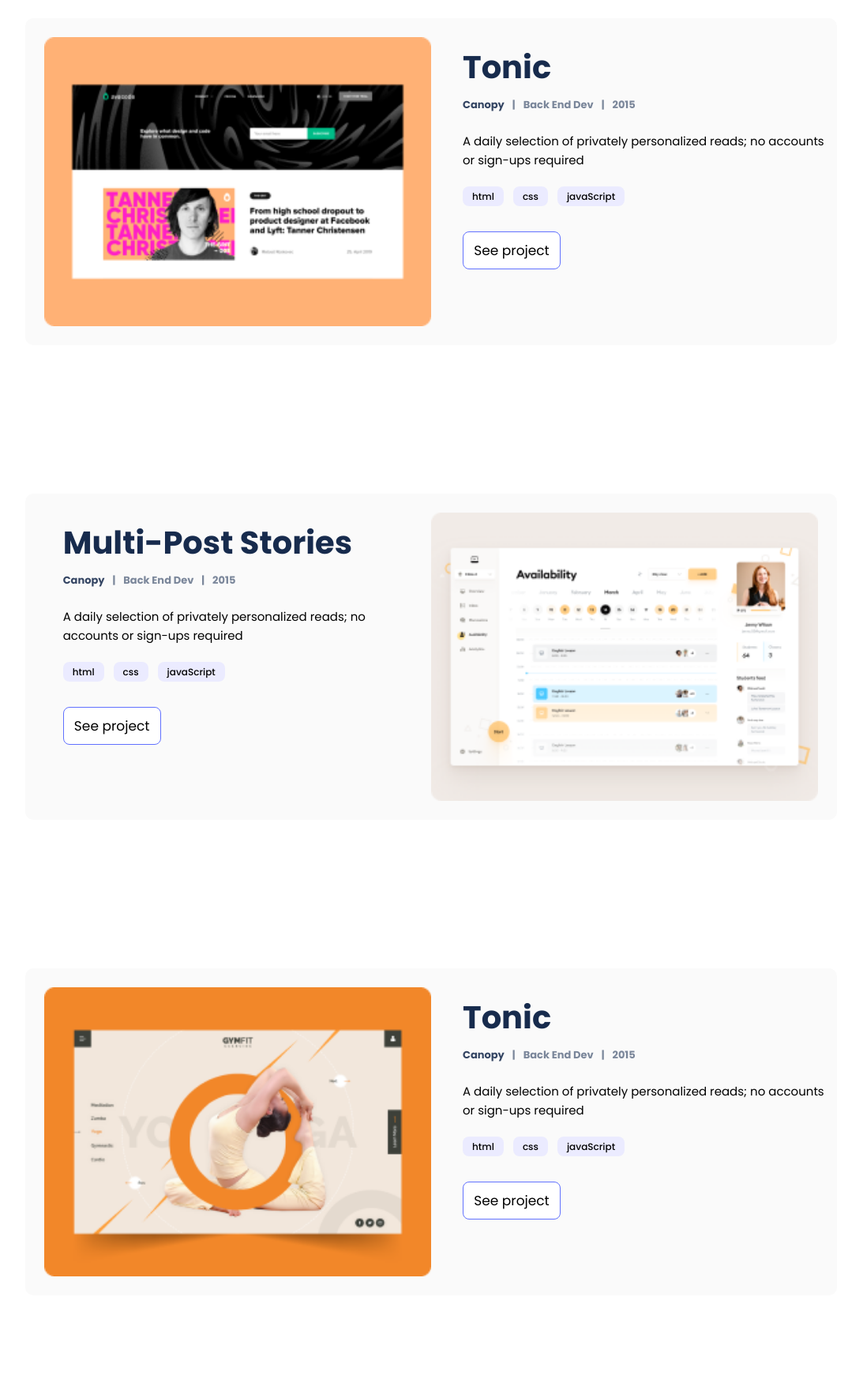
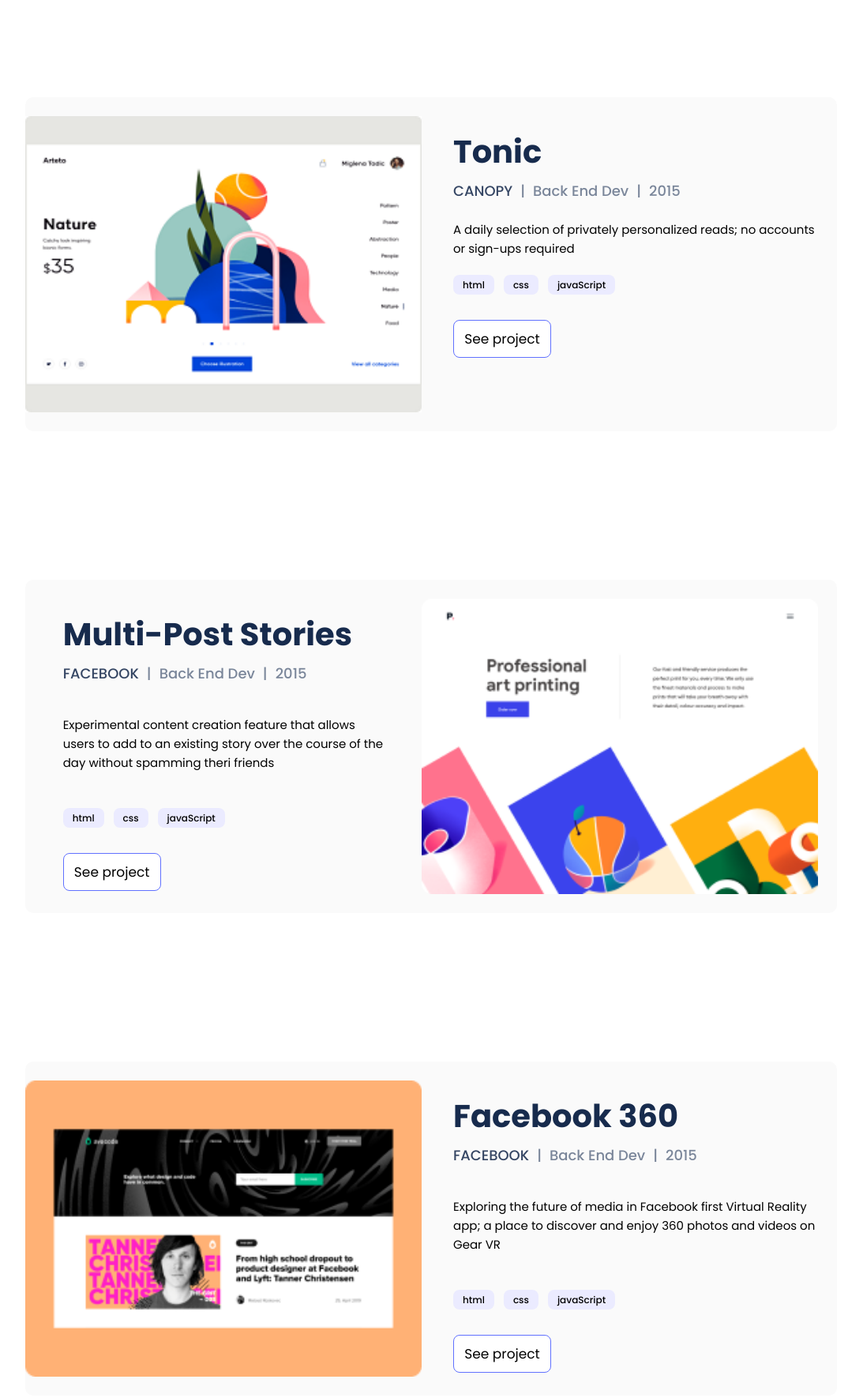
Before and after one commit to vflorin1995/Portfolio, a website: page index.html in a window 1280 px wide. Shown: the part 860-2630 px from the top of the page at 79% size, without its empty margins (94-1168 px from the left). Drawn offline with Linux system fonts and the light colour scheme.

Commit message:
Add desktop images and CSS for them

```diff
--- a/index.html
+++ b/index.html
@@ -37,10 +37,12 @@
     </section>
     <section class="works">
         <div class="projects">
-            <img src="./img/picture1.png" class="project-image" alt="picture1">
-            <div class="img-description zero">
+            <img src="./img/picture1.png" class="project-image hide-pe-mare" alt="picture1">
+            <img src="./img/picture1d.png" class="hide-pe-mic project-image " alt="picture1">
+            <div class="img-description">
                 <ul class="card-details">
-                    <li>Canopy</li>
+                    <li class="hide-pe-mic-lista">CANOPY</li>
+                    <li class="hide-pe-mare-lista">Canopy</li>
                     <li>|</li>
                     <li>Back End Dev</li>
                     <li>|</li>
@@ -57,17 +59,20 @@
             </div>
         </div>
         <div class="projects right">
-            <img src="./img/picture2.png" class="project-image" alt="picture1">
+            <img src="./img/picture2.png" class="project-image hide-pe-mare" alt="picture1">
+            <img src="./img/picture4.png" class="project-image hide-pe-mic" alt="picture1">
             <div class="img-description unu">
                 <ul class="card-details">
-                    <li>Canopy</li>
+                    <li class="hide-pe-mic-lista">FACEBOOK</li>
+                    <li class="hide-pe-mare-lista">Canopy</li>
                     <li>|</li>
                     <li>Back End Dev</li>
                     <li>|</li>
                     <li>2015</li>
                 </ul>
                 <h3 class="card-title">Multi-Post Stories</h3>
-                <p class="card-description">A daily selection of privately personalized reads; no accounts or sign-ups required</p>
+                <p class="card-description hide-pe-mic-lista">Experimental content creation feature that allows users to add to an existing story over the course of the day without spamming theri friends</p>
+                <p class="card-description hide-pe-mare-lista">A daily selection of privately personalized reads; no accounts or sign-ups required</p>
                 <ul class="card-list">
                     <li class="card-tech">html</li>
                     <li class="card-tech">css</li>
@@ -77,17 +82,21 @@
             </div>
         </div>
         <div class="projects">
-            <img src="./img/picture3.png" class="project-image" alt="picture1">
+            <img src="./img/picture3.png" class="project-image hide-pe-mare" alt="picture1">
+            <img src="./img/picture1.png" class="project-image hide-pe-mic" alt="picture1">
             <div class="img-description zero">
                 <ul class="card-details">
-                    <li>Canopy</li>
+                    <li class="hide-pe-mic-lista">FACEBOOK</li>
+                    <li class="hide-pe-mare-lista">Canopy</li>
                     <li>|</li>
                     <li>Back End Dev</li>
                     <li>|</li>
                     <li>2015</li>
                 </ul>
-                <h3 class="card-title">Tonic</h3>
-                <p class="card-description">A daily selection of privately personalized reads; no accounts or sign-ups required</p>
+                <h3 class="card-title hide-pe-mare-lista">Tonic</h3>
+                <h3 class="card-title hide-pe-mic-lista">Facebook 360</h3>
+                <p class="card-description hide-pe-mic-lista">Exploring the future of media in Facebook first Virtual Reality app; a place to discover and enjoy 360 photos and videos on Gear VR</p>
+                <p class="card-description hide-pe-mare-lista">A daily selection of privately personalized reads; no accounts or sign-ups required</p>
                 <ul class="card-list">
                     <li class="card-tech">html</li>
                     <li class="card-tech">css</li>
@@ -97,17 +106,21 @@
             </div>
         </div>
         <div class="projects right">
-            <img src="./img/picture4.png" class="project-image" alt="picture1">
+            <img src="./img/picture4.png" class="project-image hide-pe-mare" alt="picture1">
+            <img src="./img/picture2.png" class="project-image hide-pe-mic" alt="picture1">
             <div class="img-description unu">
                 <ul class="card-details">
-                    <li>Canopy</li>
+                    <li class="hide-pe-mic-lista">UBER</li>
+                    <li class="hide-pe-mare-lista">Canopy</li>
                     <li>|</li>
                     <li>Back End Dev</li>
                     <li>|</li>
                     <li>2015</li>
                 </ul>
-                <h3 class="card-title">Multi-Post Stories</h3>
-                <p class="card-description">A daily selection of privately personalized reads; no accounts or sign-ups required</p>
+                <h3 class="card-title hide-pe-mare-lista">Multi-Post Stories</h3>
+                <h3 class="card-title hide-pe-mic-lista">Uber navigation</h3>
+                <p class="card-description hide-pe-mic-lista">A smart assistant to make driving more safe, efficient and more fun by unlocking your most expensive computer, your car</p>
+                <p class="card-description hide-pe-mare-lista">A daily selection of privately personalized reads; no accounts or sign-ups required</p>
                 <ul class="card-list">
                     <li class="card-tech">html</li>
                     <li class="card-tech">css</li>
--- a/style.css
+++ b/style.css
@@ -305,73 +305,102 @@
   display: none;
 }
 
+.hide-pe-mic {
+  display: none;
+}
+
+.hide-pe-mic-lista {
+  display: none;
+}
+
 @media (min-width: 768px) {
   header {
     padding-left: 155px;
     padding-right: 155px;
     padding-top: 15px;
   }
+
   h2 {
-    margin-left: calc((100% - 670px)/3);
+    margin-left: calc((100% - 670px) / 3);
     font-size: 48px;
     line-height: 60px;
     padding-top: 300px;
   }
+
   .description {
-    margin-left: calc((100% - 670px)/3);
-    margin-right: calc((100% - 670px)/3);
-    font-size: 20px;
+    margin-left: calc((100% - 670px) / 3);
+    margin-right: calc((100% - 670px) / 3);
+    font-size: 19px;
     line-height: 28px;
   }
+
   .connect {
-    margin-left: calc((100% - 670px)/3);
+    margin-left: calc((100% - 670px) / 3);
     margin-top: 24px;
   }
+
   .social {
-    margin-left: calc((100% - 670px)/3);
+    margin-left: calc((100% - 670px) / 3);
   }
+
   .works {
-    margin-left: calc((100% - 670px)/6);
-    margin-right: calc((100% - 670px)/6);
+    margin-left: calc((100% - 670px) / 6);
+    margin-right: calc((100% - 670px) / 6);
+    grid-gap: 100px;
+    margin-top: 100px;
+    margin-bottom: 100px;
   }
+
   .projects {
     flex-direction: row;
   }
+
   .project-image {
     margin: 24px;
   }
+
   .img-description {
     flex: 1;
   }
+
   .right {
     flex-direction: row-reverse;
   }
-  .card-title{
+
+  .card-title {
     font-size: 40px;
     font-weight: 700;
     line-height: 52px;
     position: absolute;
-    margin-top: -100px;
+    margin-top: -105px;
+    margin-right: 0;
   }
-  .card-details{
-    margin-top: 100px;
+
+  .card-details {
+    margin-top: 105px;
     justify-content: flex-start;
-    margin-right: 0px;
+    margin-right: 0;
   }
+
   .card-details > * {
     margin-right: 10px;
+    font-size: 18px;
+    font-weight: 500;
   }
 
   .card-description {
     margin: 24px 16px;
   }
+
   .card-list {
     margin: 24px 16px;
   }
+
   .unu > * {
     margin-left: 48px;
     margin-right: 48px;
   }
+
   .aboutme {
     padding-top: 140px;
     padding-bottom: 240px;
@@ -381,75 +410,92 @@
     border-top-right-radius: 100px;
     margin-bottom: 0;
   }
+
   .smalltitle {
     margin-top: 36px;
   }
+
   .aboutmedetails > * {
-    margin-left: calc((100% - 270px)/3);
+    margin-left: calc((100% - 270px) / 3);
     margin-right: 40px;
   }
+
   .about-languages-list {
     flex-direction: row;
     justify-content: flex-start;
     column-gap: 12px;
     margin-left: -20px;
   }
+
   .about-languages {
-    display:flex;
+    display: flex;
     flex-direction: column;
     align-items: flex-start;
     flex: 0;
     padding-bottom: 20px;
   }
-  .small-icon{
+
+  .small-icon {
     margin: 0 50px 20px 0;
   }
+
   .forsize {
     font-size: 40px;
     padding-top: 0;
   }
-  .description {
-    font-size: 19px;
-    line-height: 28px;
-  }
+
   .socialicons {
     margin-top: 18px;
     margin-bottom: 18px;
   }
+
   input {
     width: 447px;
   }
+
   .comment {
     width: 447px;
   }
+
   .form {
     display: flex;
     flex-direction: column;
     align-items: center;
   }
+
   .support-msg {
     display: flex;
     justify-content: center;
-    margin-left: calc((100% - 447px)/2);
-    margin-right: calc((100% - 447px)/2);
+    margin-left: calc((100% - 447px) / 2);
+    margin-right: calc((100% - 447px) / 2);
   }
+
   .contact-me {
     display: flex;
     justify-content: center;
-    margin-left: calc((100% - 447px)/2);
-    margin-right: calc((100% - 447px)/2);
+    margin-left: calc((100% - 447px) / 2);
+    margin-right: calc((100% - 447px) / 2);
     margin-top: 150px;
   }
-  .contact-form{
+
+  .contact-form {
     margin-top: -100px;
     padding-bottom: 100px;
+    background-image: url(./img/contact-form-bg.svg);
+    background-repeat: no-repeat;
+    background-size: 100%;
+    background-position-x: 20px;
+    background-position-y: 30px;
   }
+
   .hamburger {
     display: none;
   }
+
   .menu {
     display: flex;
   }
+
   .menu > li > * {
     padding: 12px;
     text-decoration: none;
@@ -459,21 +505,42 @@
     font-weight: 400;
     color: #344563;
   }
+
   .projects:hover {
-    filter: drop-shadow(0 20px 30px gray)
+    filter: drop-shadow(0 20px 30px gray);
   }
+
   .background-top {
     background: rgb(250, 250, 250);
-    padding-bottom: 150px;
+    padding-bottom: 250px;
     border-bottom-left-radius: 100px;
     margin-top: -200px;
+    background-image: url(./img/header-bg-big.svg);
+    background-repeat: no-repeat;
+    background-size: 100%;
+    background-position-x: 70px;
+    background-position-y: 100px;
   }
+
   .background {
     display: none;
   }
-  .works {
-    grid-gap: 100px;
-    margin-top: 100px;
-    margin-bottom: 100px;
+
+  .hide-pe-mic {
+    display: inline-block;
+    flex: 1;
+    margin-left: 0;
+  }
+
+  .hide-pe-mare {
+    display: none;
+  }
+
+  .hide-pe-mare-lista {
+    display: none;
+  }
+
+  .hide-pe-mic-lista {
+    display: inline-block;
   }
 }
```
Also changed, not shown: img/contact-form-bg.svg (renamed from img/contact-form-bg (1).svg), img/header-bg-big.svg (renamed from img/header-bg-big (1).svg), img/picture1d.png (added).
